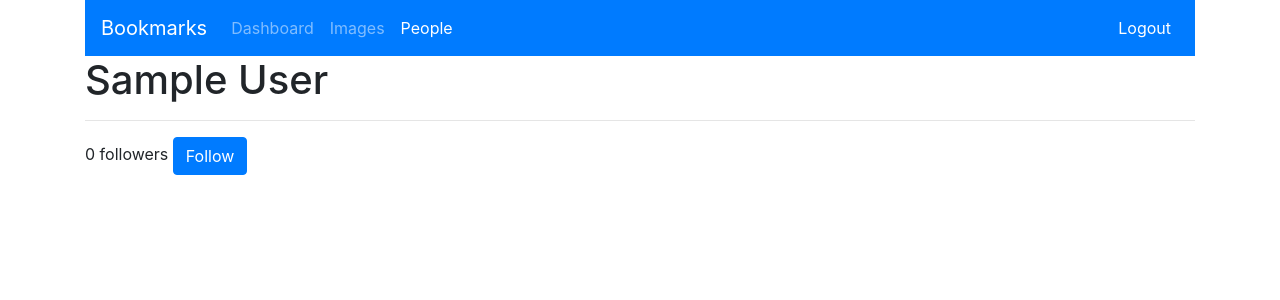
After one commit to alexforcode/dj_test_social, a Django app: a page that uses bookmarks/account/templates/_base.html in a window 1280 px wide. The commit adds this page. Shown: the top 300 px of the page. Run offline with Django 3.2, Linux system fonts and the light colour scheme; the visitor is signed in with stand-in values (Sample User, id 1); data comes from the database, SQL or seed files in the repository; data that the repository does not hold is empty; some libraries are stand-ins or nearby versions.

Commit message:
Add users list and detail views.

```diff
--- a/bookmarks/account/templates/_base.html
+++ b/bookmarks/account/templates/_base.html
@@ -28,7 +28,7 @@
                             <a class="nav-link" href="{% url 'images:list' %}">Images</a>
                         </li>
                         <li class="nav-item {% if section == 'people' %}active{% endif %}">
-                            <a class="nav-link" href="#">People</a>
+                            <a class="nav-link" href="{% url 'account:user_list' %}">People</a>
                         </li>
                     </ul>
                 {% endif %}
--- /dev/null
+++ b/bookmarks/account/templates/account/user/detail.html
@@ -0,0 +1,46 @@
+{% extends '_base.html' %}
+{% load thumbnail %}
+
+{% block title %}{{ user.get_full_name }}{% endblock %}
+
+{% block content %}
+    <h1>{{ user.get_full_name }}</h1>
+    <hr>
+    <div>
+        {% thumbnail user.profile.photo '180x180' crop='100%' as im %}
+            <img src="{{ im.url }}">
+        {% endthumbnail %}
+    </div>
+
+    {% with total_followers=user.followers.count %}
+        <span>
+            <span>{{ total_followers }}</span> follower{{ total_followers | pluralize }}
+        </span>
+        <a href="#" class="btn btn-primary" data-id="{{ user.id }}" data-action="{% if request.user in user.followers.all %}un{% endif %}follow">
+            {% if request.user not in user.followers.all %}
+                Follow
+            {% else %}
+                Unfollow
+            {% endif %}
+        </a>
+        <div id="image-list">
+            {% include 'images/image/list_ajax.html' with images=user.images_created.all %}
+        </div>
+    {% endwith %}
+
+    <div>
+        {% for user in users %}
+        <div>
+            <a href="{{ user.get_absolute_url }}">
+                {% thumbnail user.profile.photo '180x180' crop='100%' as im %}
+                <img src="{{ im.url }}">
+                {% endthumbnail %}
+            </a>
+            <div>
+                <a href="{{ user.get_absolute_url }}">{{ user.get_full_name }}</a>
+            </div>
+        </div>
+        {% endfor %}
+    </div>
+
+{% endblock %}
--- a/bookmarks/account/urls.py
+++ b/bookmarks/account/urls.py
@@ -35,9 +35,9 @@ urlpatterns = [
          auth_views.PasswordResetCompleteView.as_view(),
          name='password_reset_complete'),
 
-    # register user
+    # users
     path('register/', views.register, name='register'),
-
-    # edit user
     path('edit/', views.edit, name='edit'),
+    path('users/', views.user_list, name='user_list'),
+    path('users/<username>/', views.user_detail, name='user_detail'),
 ]
--- a/bookmarks/account/views.py
+++ b/bookmarks/account/views.py
@@ -1,6 +1,7 @@
 from django.contrib import messages
 from django.contrib.auth.decorators import login_required
-from django.shortcuts import render
+from django.contrib.auth.models import User
+from django.shortcuts import get_object_or_404, render
 
 from .forms import ProfileEditForm, UserEditForm, UserRegistrationForm
 from .models import Profile
@@ -54,3 +55,25 @@ def edit(request):
         'profile_form': profile_form,
     }
     return render(request, 'account/edit.html', context)
+
+
+@login_required
+def user_list(request):
+    users = User.objects.filter(is_active=True)
+
+    context = {
+        'section': 'people',
+        'users': users
+    }
+    return render(request, 'account/user/list.html', context)
+
+
+@login_required
+def user_detail(request, username):
+    user = get_object_or_404(User, username=username, is_active=True)
+
+    context = {
+        'section': 'people',
+        'user': user
+    }
+    return render(request, 'account/user/detail.html', context)
```
Also changed, not shown: bookmarks/account/templates/account/user/list.html (added, +24 -0 lines), bookmarks/bookmarks/settings.py (+7 -0 lines).
